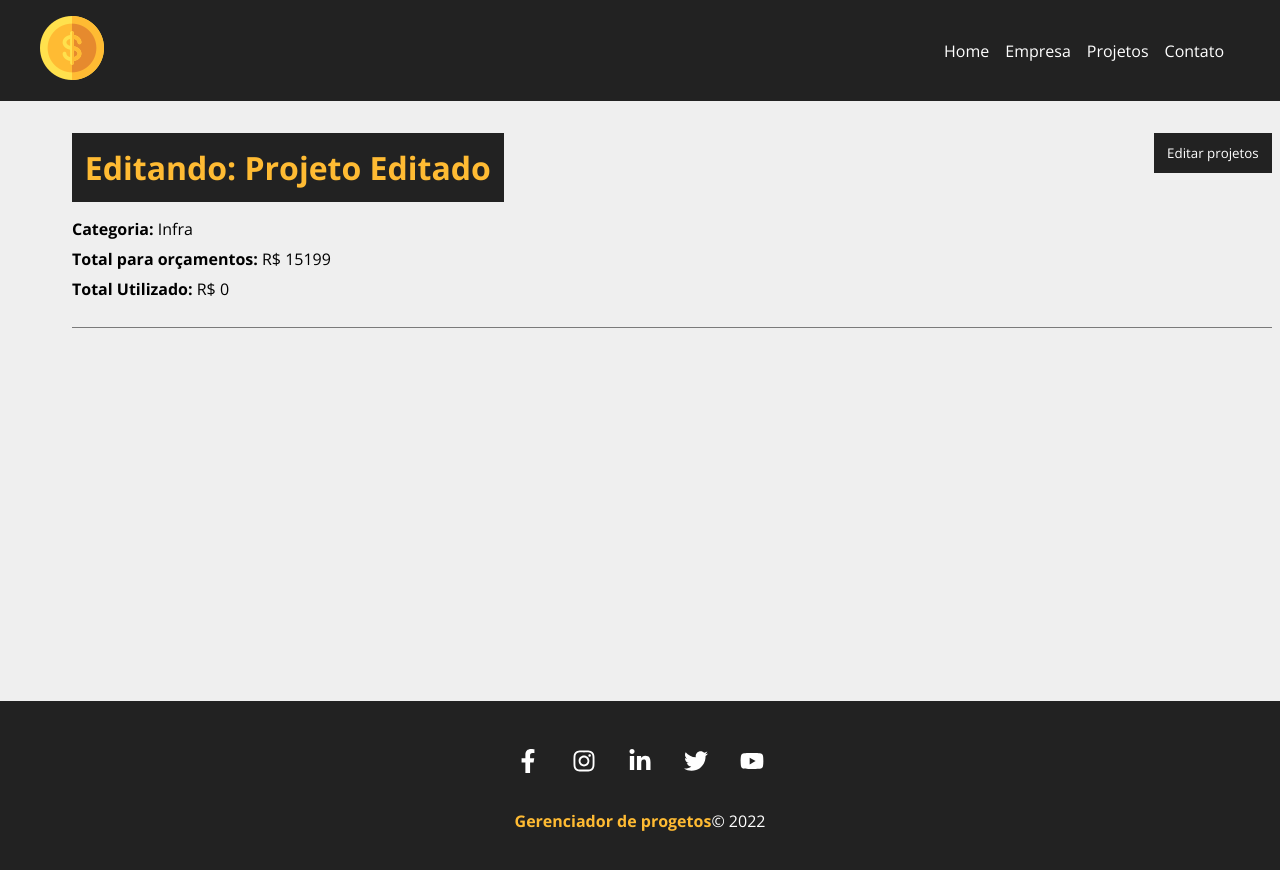
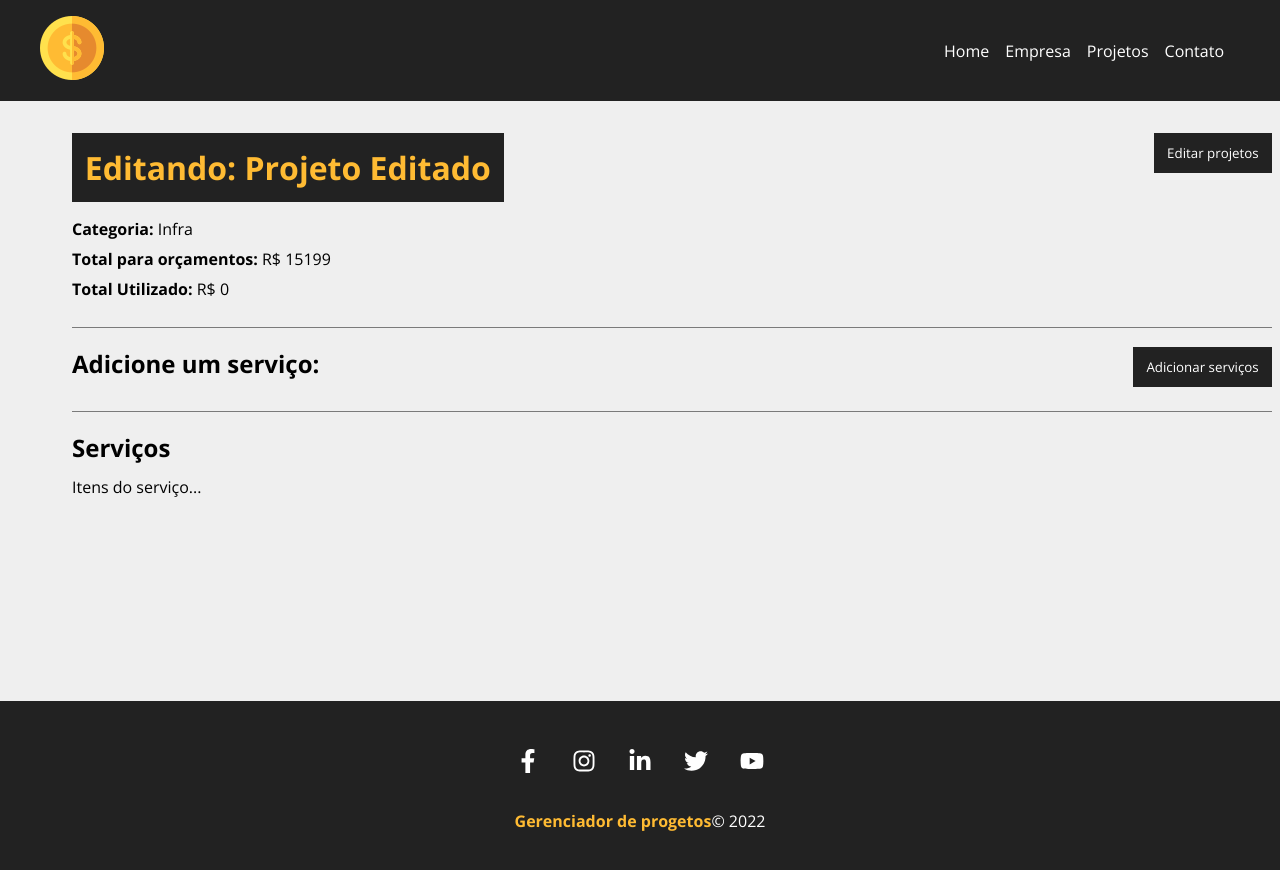
Before and after one commit to jjobJunior/curso_react, a React (Create React App) app: page /project/3 in a window 1280 px wide. Shown: the top 870 px of the page. Built offline with nearby package versions, Linux system fonts and the light colour scheme; data requests are answered from the project's data file; the HTML template or start-up script is replaced by a standard one.

Commit message:
Adicionando a Area do Serviço

```diff
--- a/src/components/layout/Message.module.css
+++ b/src/components/layout/Message.module.css
@@ -9,9 +9,9 @@
 }
 
 .success{
-    color: #00ff00;
-    background-color: #D4EDDA;
-    border-color: #C3E6CB;
+    color: #ffffff;
+    background-color: #398f14;
+    border-color: #398f14;
 }
 
 .error{
--- a/src/components/pages/Project.js
+++ b/src/components/pages/Project.js
@@ -12,6 +12,7 @@
 
     const [project, setProject] = useState({});
     const [showProjectForm, setShowProjectForm] = useState(false);
+    const [showServiceForm, setShowServiceForm] = useState(false);
     const [message, setMessage] = useState();
     const [type, setType] = useState();
 
@@ -29,6 +30,8 @@
     }, [id]);
 
     function editPost(project) {
+        setMessage('');
+
         if (project.budget < project.cost) {
             setMessage('O orçamento não pode ser menor que o custo atual do projeto');
             setType('error');
@@ -37,8 +40,9 @@
 
         fetch(`http://localhost:5000/projects/${project.id}`, {
             method: 'PATCH',
-            headers: { 'Content-Type': 'application/json',
-         },
+            headers: {
+                'Content-Type': 'application/json',
+            },
             body: JSON.stringify(project),
         }).then(response => response.json())
             .then((data) => {
@@ -55,6 +59,9 @@
         setShowProjectForm(!showProjectForm);
     }
 
+    function toggleServiceForm() {
+        setShowServiceForm(!showServiceForm);
+    }
 
     return (
         <>
@@ -89,6 +96,19 @@
                                 </div>
                             )}
                         </div>
+                        <div className={styles.service_form_container}>
+                            <h2>Adicione um serviço:</h2>
+                            <button className={styles.btn} onClick={toggleServiceForm}>
+                                {!showServiceForm ? 'Adicionar serviços' : 'Voltar'}
+                            </button>
+                            <div className={styles.project_info}>
+                                {showServiceForm && <div>Formulario do serviço</div>}
+                            </div>
+                        </div>
+                        <h2>Serviços</h2>
+                        <Container customClass="start">
+                            <p>Itens do serviço...</p>
+                        </Container>
                     </Container>
                 </div>
             ) : (
--- a/src/components/pages/Project.module.css
+++ b/src/components/pages/Project.module.css
@@ -18,7 +18,8 @@
     font-weight: bold;
 }
 
-.details_container {
+.details_container,
+.service_form_container {
     border-bottom: 1px solid #7a7a7a;
     margin-bottom: 1.2em;
     padding-bottom: 1.2em;
```
